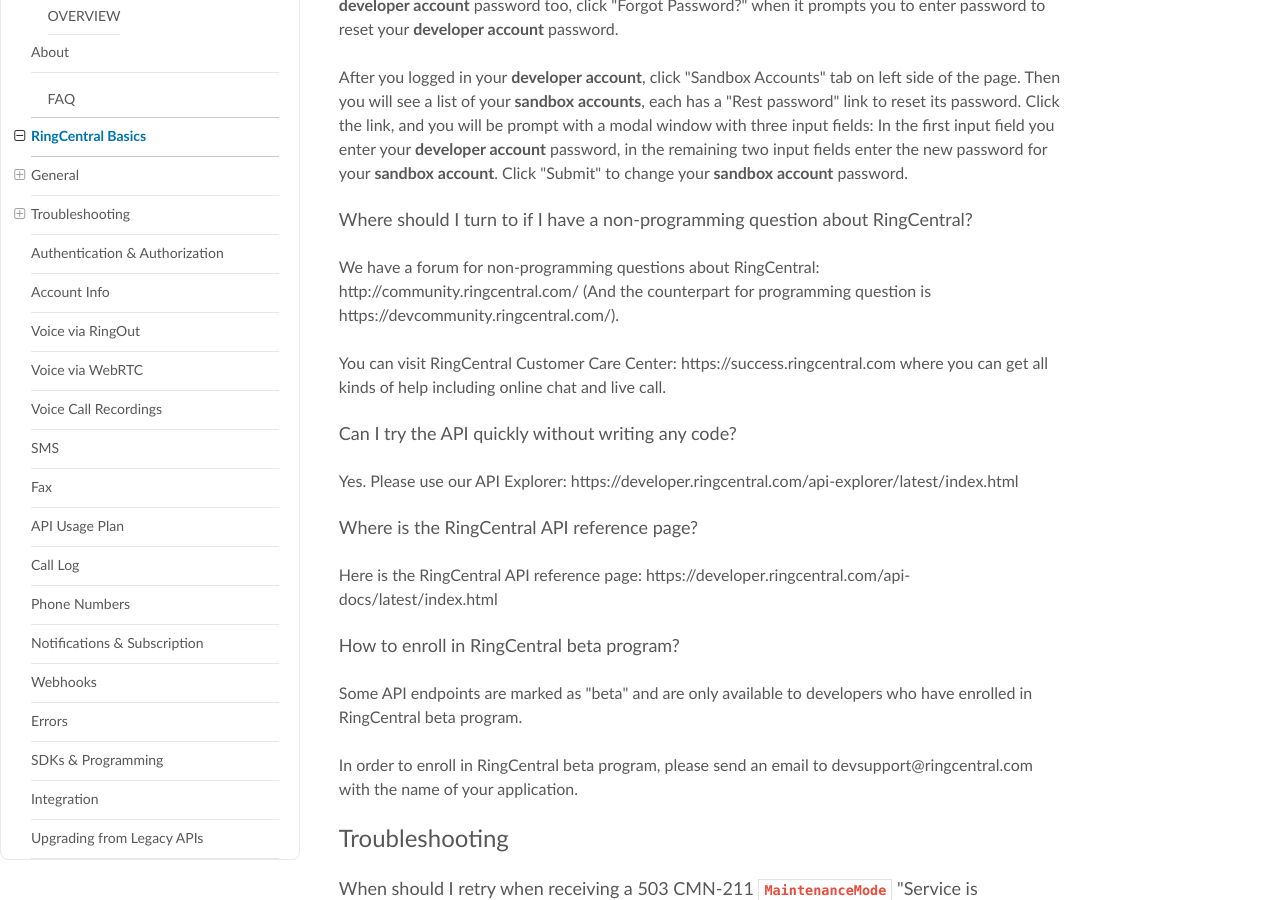
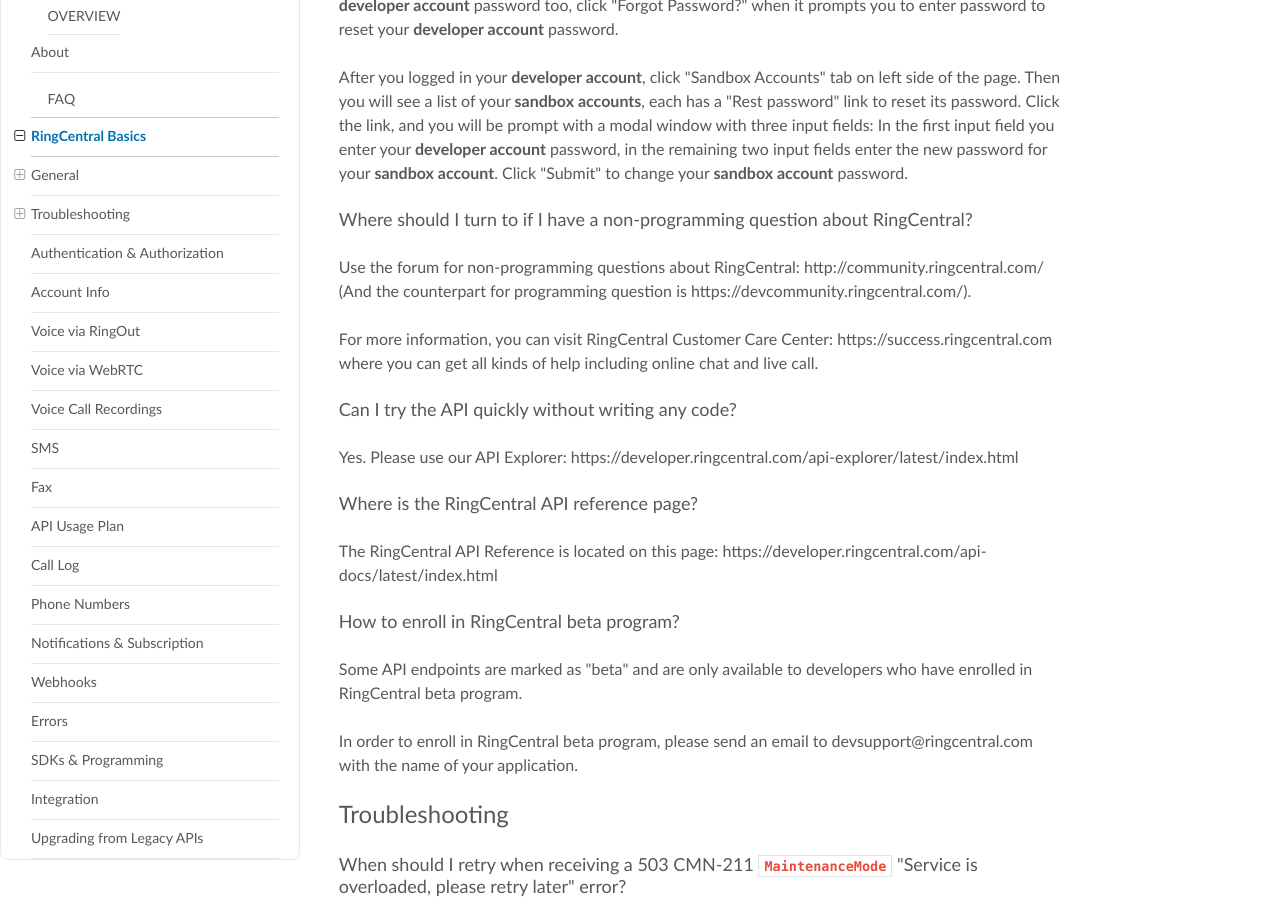
Before and after one commit to ringcentral/ringcentral-faq, an MkDocs documentation site: the page built from docs/basics.md, in a window 1280 px wide and 900 px high, scrolled down 3740 px. Built offline with MkDocs 1.6.1, drawn with Linux system fonts in a browser that asks for light colours; nearby versions of some CDN libraries; old or Windows-style settings are respelled for this version of MkDocs.

Commit message:
Update basics.md

```diff
--- a/docs/basics.md
+++ b/docs/basics.md
@@ -88,9 +88,9 @@
 
 ### Where should I turn to if I have a non-programming question about RingCentral?
 
-We have a forum for non-programming questions about RingCentral: http://community.ringcentral.com/ (And the counterpart for programming question is https://devcommunity.ringcentral.com/).
+Use the forum for non-programming questions about RingCentral: http://community.ringcentral.com/ (And the counterpart for programming question is https://devcommunity.ringcentral.com/).
 
-You can visit RingCentral Customer Care Center: https://success.ringcentral.com where you can get all kinds of help including online chat and live call.
+For more information, you can visit RingCentral Customer Care Center: https://success.ringcentral.com where you can get all kinds of help including online chat and live call.
 
 ### Can I try the API quickly without writing any code?
 
@@ -98,7 +98,7 @@
 
 ### Where is the RingCentral API reference page?
 
-Here is the RingCentral API reference page: https://developer.ringcentral.com/api-docs/latest/index.html
+The RingCentral API Reference is located on this page: https://developer.ringcentral.com/api-docs/latest/index.html
 
 ### How to enroll in RingCentral beta program?
 
```
